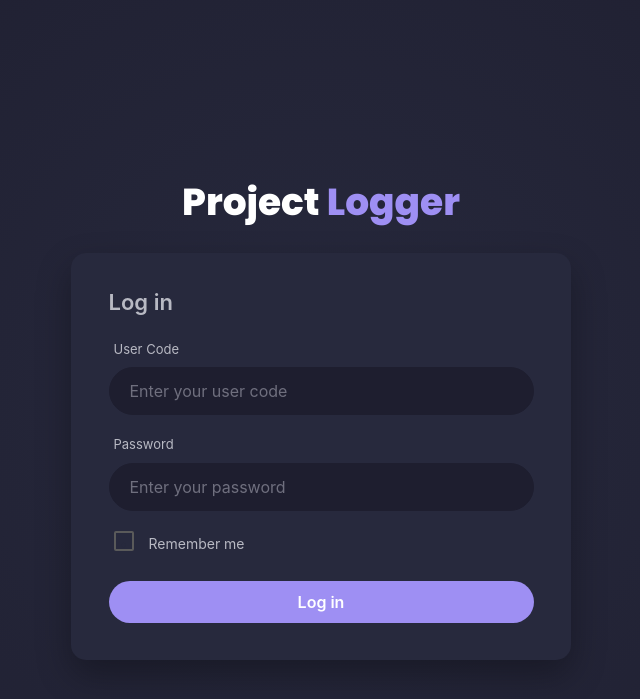
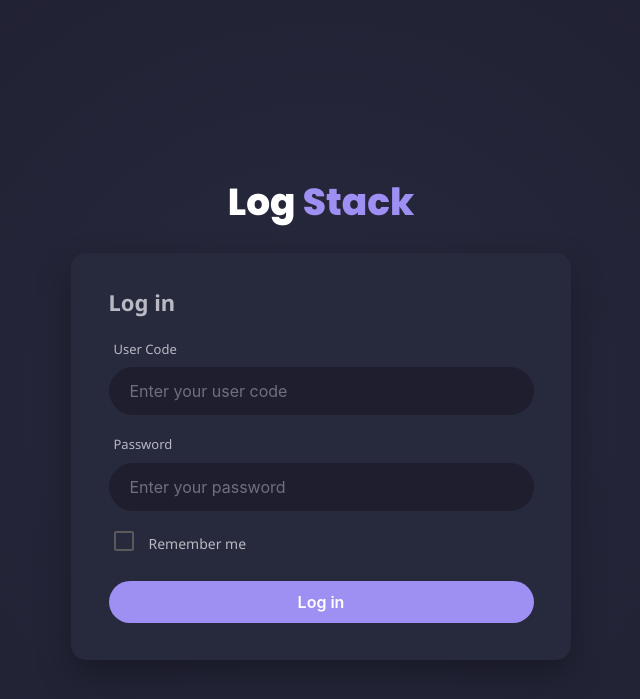
Before and after one commit to phishermen3/info3604-learning-analytics, a Flask app: page / in a window 1280 px wide. Shown: the top 699 px of the page, without its empty margins (319-959 px from the left). Run offline with Flask 3, Linux system fonts and the light colour scheme.

Commit message:
Updated logo and name

```diff
--- a/App/templates/auth_layout.html
+++ b/App/templates/auth_layout.html
@@ -7,8 +7,9 @@
         <link rel="stylesheet" href="https://cdnjs.cloudflare.com/ajax/libs/materialize/1.0.0/css/materialize.min.css">
         <link rel="preconnect" href="https://fonts.googleapis.com">
         <link rel="preconnect" href="https://fonts.gstatic.com" crossorigin>
-        <link rel="icon" href="/static/logo-favicon.png" type="image/png">
+        <link rel="icon" href="/static/log-stack-logo.png" type="image/png">
         <link href="https://fonts.googleapis.com/css2?family=Poppins:ital,wght@0,100;0,200;0,300;0,400;0,500;0,600;0,700;0,800;0,900;1,100;1,200;1,300;1,400;1,500;1,600;1,700;1,800;1,900&display=swap" rel="stylesheet">
+        <link href="https://fonts.googleapis.com/css?family=Noto+Sans:wght@300;400;700&display=swap" rel="stylesheet">
         <!--Let browser know website is optimized for mobile-->
         <meta name="viewport" content="width=device-width, initial-scale=1.0"/>
         <meta charset="UTF-8">
@@ -70,6 +71,7 @@
                 background-color: #27293d;
                 box-shadow: 0 15px 35px rgba(0, 0, 0, 0.3);
                 border-radius: 15px;
+                font-family: 'Noto Sans', sans-serif;
                 color: #b8b9c3;
                 margin: 0 auto;
                 box-sizing: border-box;
@@ -91,6 +93,7 @@
 
             .login-form input[type="text"],
             .login-form input[type="password"]{
+                color: #b8b9c3;
                 background: #1e1e2f !important;
                 border: 1px solid #1e1e2f !important;
                 border-radius: 30px !important;
@@ -101,6 +104,10 @@
                 margin-bottom: 0 !important;
                 box-shadow: none !important;
                 transition: 0.3s ease;
+            }
+
+            .login-form input:focus {
+                color: #1e1e2f !important;
             }
 
             .login-form input::placeholder {
@@ -189,7 +196,7 @@
 
     <body>
         <div class="login-form">
-            <h1>Project <span class="logo-accent">Logger</span></h1>
+            <h1>Log <span class="logo-accent">Stack</span></h1>
             <div class="content">
                 {% block form_content %}{% endblock %}
             </div>
```
Also changed, not shown: App/static/log-stack-logo.png (added).
